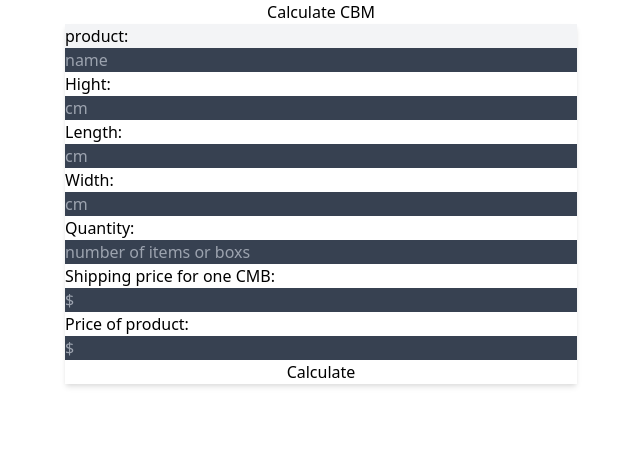
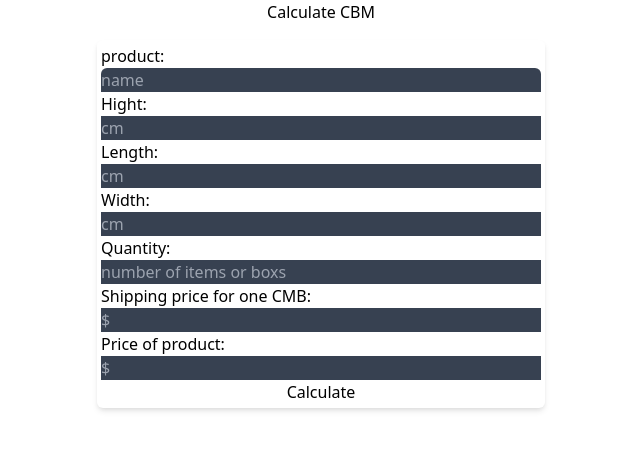
Before and after one commit to seprator/gittest, a React (Create React App) app: page / in a window 1280 px wide. Shown: the top 450 px of the page, without its empty margins (319-959 px from the left). Built offline with nearby package versions, Linux system fonts and the light colour scheme.

Commit message:
more tailwind

```diff
--- a/src/App.js
+++ b/src/App.js
@@ -48,12 +48,12 @@ function App() {
       <div className="">
         <h1 className="mx-auto flex justify-center">Calculate CBM</h1>
         <article className="">
-          <form className="bg-white container flex-col flex max-w-lg align-middle justify-center mx-auto border-1 shadow-md">
-            <label className="bg-gray-100" htmlFor="productName">
+          <form className="bg-white container flex-col flex max-w-md align-middle justify-center mx-auto border-1 shadow-md rounded-md p-1 m-4 drop-shadow-md">
+            <label className="" htmlFor="productName">
               product:
             </label>
             <input
-              className="bg-gray-700"
+              className="bg-gray-700 rounded-t-md"
               id="productName"
               type="text"
               value={info.productName}
@@ -145,7 +145,7 @@ function App() {
             return (
               <div
                 key={id}
-                className="flex flex-col mx-auto justify-items-center  bg-gray-200 max-w-lg border-3 shadow-md my-1 px-1 flex-auto "
+                className="flex flex-col mx-auto justify-items-center  bg-gray-200 max-w-md border-3 shadow-md my-1 px-1 flex-auto rounded-md "
               >
                 <h4>Name: {info.productName}</h4>
                 <h4>CMB: {cmb_el} m</h4>
```
